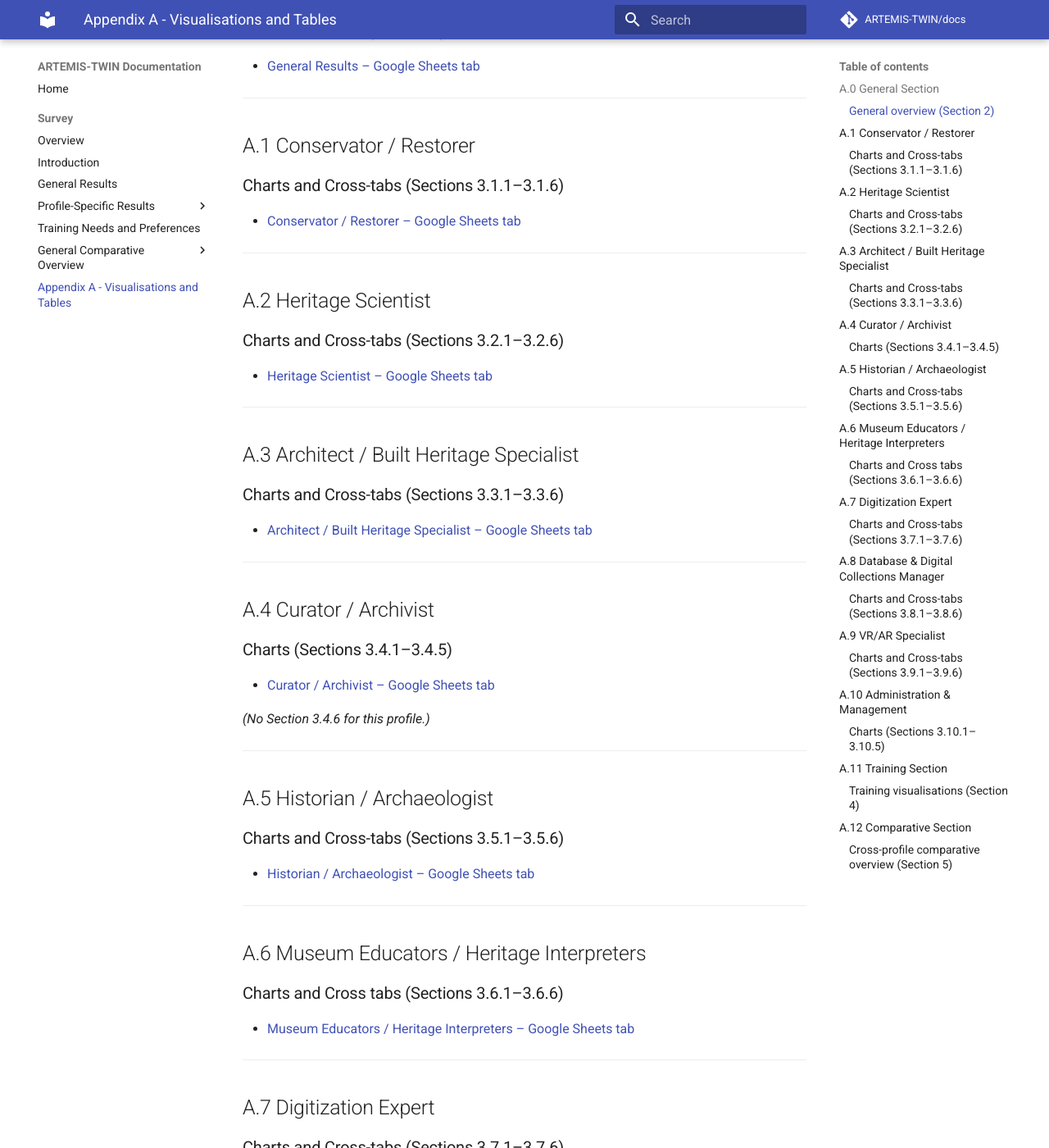
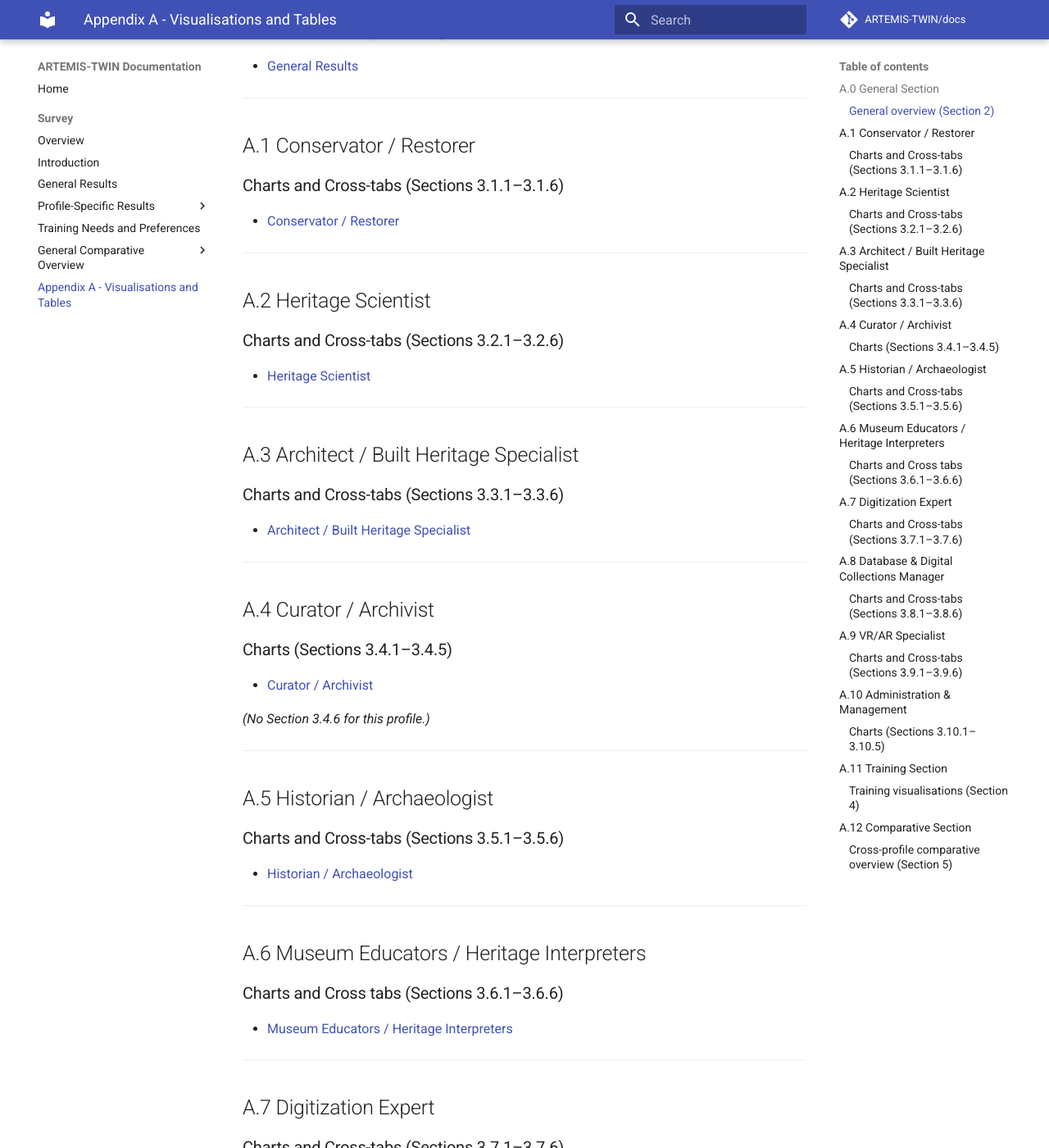
Before and after one commit to ARTEMIS-TWIN/Docs, an MkDocs documentation site: the page built from docs/survey/appendix-a-visualisations-and-tables.md, in a window 1280 px wide and 1400 px high, scrolled down 367 px. Shown: the whole window at 82% size. Built offline with MkDocs 1.6.1 and Material for MkDocs 9.7.7, drawn with Linux system fonts in a browser that asks for light colours; comment, search, counter and statistics services are not loaded; some of the changed text lies outside the part shown.

Commit message:
Update appendix-a-visualisations-and-tables.md

```diff
--- a/docs/survey/appendix-a-visualisations-and-tables.md
+++ b/docs/survey/appendix-a-visualisations-and-tables.md
@@ -8,7 +8,7 @@ This appendix provides direct access to the complete set of charts, pivot tables
 
 ### General overview (Section 2)
 
-- [General Results – Google Sheets tab](https://doi.org/10.5281/zenodo.20682292)
+- [General Results](https://doi.org/10.5281/zenodo.20682292)
 
 ---
 
@@ -16,7 +16,7 @@ This appendix provides direct access to the complete set of charts, pivot tables
 
 ### Charts and Cross-tabs (Sections 3.1.1–3.1.6)
 
-- [Conservator / Restorer – Google Sheets tab](https://doi.org/10.5281/zenodo.20681631)
+- [Conservator / Restorer](https://doi.org/10.5281/zenodo.20681631)
 
 ---
 
@@ -24,7 +24,7 @@ This appendix provides direct access to the complete set of charts, pivot tables
 
 ### Charts and Cross-tabs (Sections 3.2.1–3.2.6)
 
-- [Heritage Scientist – Google Sheets tab](https://doi.org/10.5281/zenodo.20681944)
+- [Heritage Scientist](https://doi.org/10.5281/zenodo.20681944)
 
 ---
 
@@ -32,7 +32,7 @@ This appendix provides direct access to the complete set of charts, pivot tables
 
 ### Charts and Cross-tabs (Sections 3.3.1–3.3.6)
 
-- [Architect / Built Heritage Specialist – Google Sheets tab](https://doi.org/10.5281/zenodo.20681425)
+- [Architect / Built Heritage Specialist](https://doi.org/10.5281/zenodo.20681425)
 
 ---
 
@@ -40,7 +40,7 @@ This appendix provides direct access to the complete set of charts, pivot tables
 
 ### Charts (Sections 3.4.1–3.4.5)
 
-- [Curator / Archivist – Google Sheets tab](https://doi.org/10.5281/zenodo.20682217)
+- [Curator / Archivist](https://doi.org/10.5281/zenodo.20682217)
 
 *(No Section 3.4.6 for this profile.)*
 
@@ -50,7 +50,7 @@ This appendix provides direct access to the complete set of charts, pivot tables
 
 ### Charts and Cross-tabs (Sections 3.5.1–3.5.6)
 
-- [Historian / Archaeologist – Google Sheets tab](https://doi.org/10.5281/zenodo.20681904)
+- [Historian / Archaeologist](https://doi.org/10.5281/zenodo.20681904)
 
 ---
 
@@ -58,7 +58,7 @@ This appendix provides direct access to the complete set of charts, pivot tables
 
 ### Charts and Cross tabs (Sections 3.6.1–3.6.6)
 
-- [Museum Educators / Heritage Interpreters – Google Sheets tab](https://doi.org/10.5281/zenodo.20681814)
+- [Museum Educators / Heritage Interpreters](https://doi.org/10.5281/zenodo.20681814)
 
 ---
 
@@ -66,7 +66,7 @@ This appendix provides direct access to the complete set of charts, pivot tables
 
 ### Charts and Cross-tabs (Sections 3.7.1–3.7.6)
 
-- [Digitization Expert – Google Sheets tab](https://doi.org/10.5281/zenodo.20681762)
+- [Digitization Expert](https://doi.org/10.5281/zenodo.20681762)
 
 ---
 
@@ -74,7 +74,7 @@ This appendix provides direct access to the complete set of charts, pivot tables
 
 ### Charts and Cross-tabs (Sections 3.8.1–3.8.6)
 
-- [Database & Digital Collections Manager – Google Sheets tab](https://doi.org/10.5281/zenodo.20681714)
+- [Database & Digital Collections Manager](https://doi.org/10.5281/zenodo.20681714)
 
 ---
 
@@ -82,7 +82,7 @@ This appendix provides direct access to the complete set of charts, pivot tables
 
 ### Charts and Cross-tabs (Sections 3.9.1–3.9.6)
 
-- [VR/AR Specialist – Google Sheets tab](https://doi.org/10.5281/zenodo.20682020)
+- [VR/AR Specialist](https://doi.org/10.5281/zenodo.20682020)
 
 ---
 
@@ -90,7 +90,7 @@ This appendix provides direct access to the complete set of charts, pivot tables
 
 ### Charts (Sections 3.10.1–3.10.5)
 
-- [Administration & Management – Google Sheets tab](https://doi.org/10.5281/zenodo.20682086)
+- [Administration & Management](https://doi.org/10.5281/zenodo.20682086)
 
 *(No Section 3.10.6 for this profile.)*
 
@@ -100,7 +100,7 @@ This appendix provides direct access to the complete set of charts, pivot tables
 
 ### Training visualisations (Section 4)
 
-- [Training Needs and Preferences – Google Sheets tab](https://doi.org/10.5281/zenodo.20682347)
+- [Training Needs and Preferences](https://doi.org/10.5281/zenodo.20682347)
 
 ---
 
@@ -108,4 +108,4 @@ This appendix provides direct access to the complete set of charts, pivot tables
 
 ### Cross-profile comparative overview (Section 5)
 
-- [General Comparative Overview – Google Sheets tab](https://doi.org/10.5281/zenodo.20682165)
+- [General Comparative Overview](https://doi.org/10.5281/zenodo.20682165)
```
